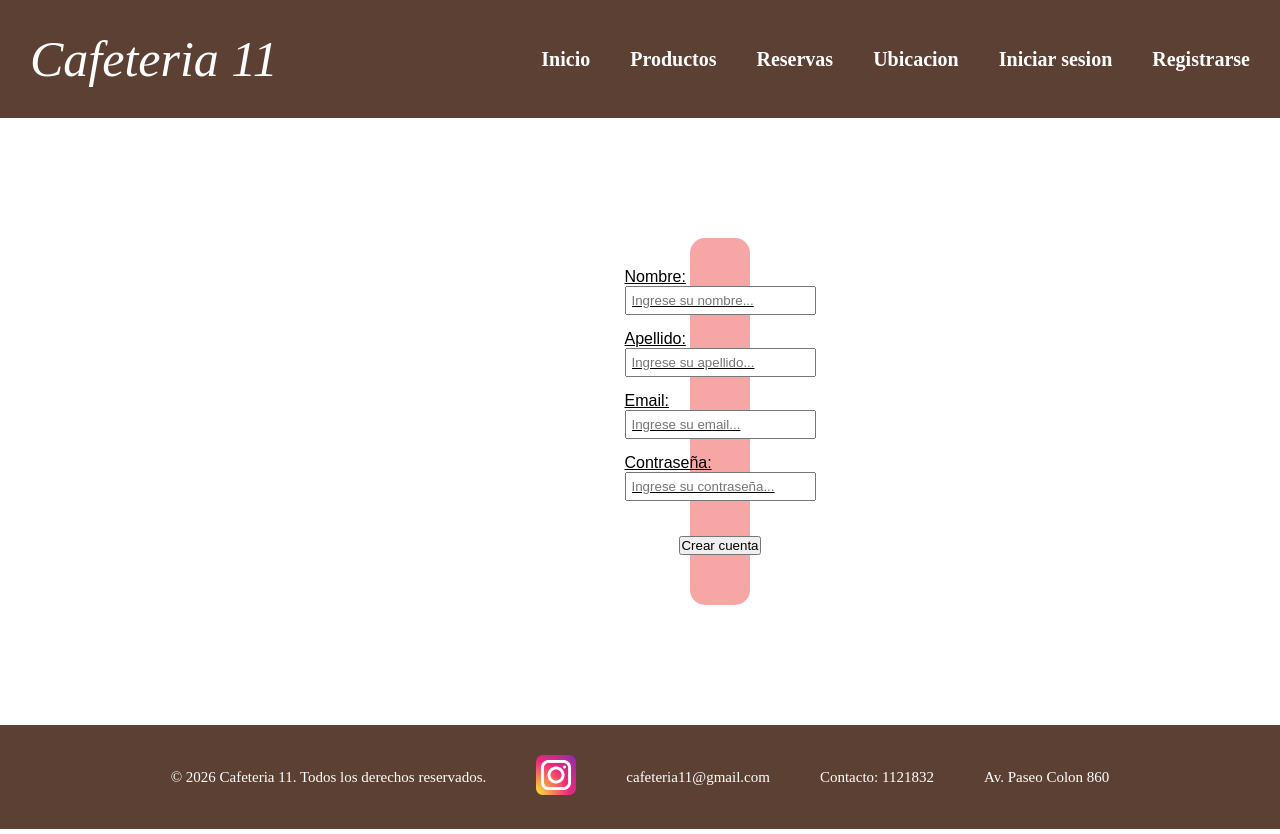
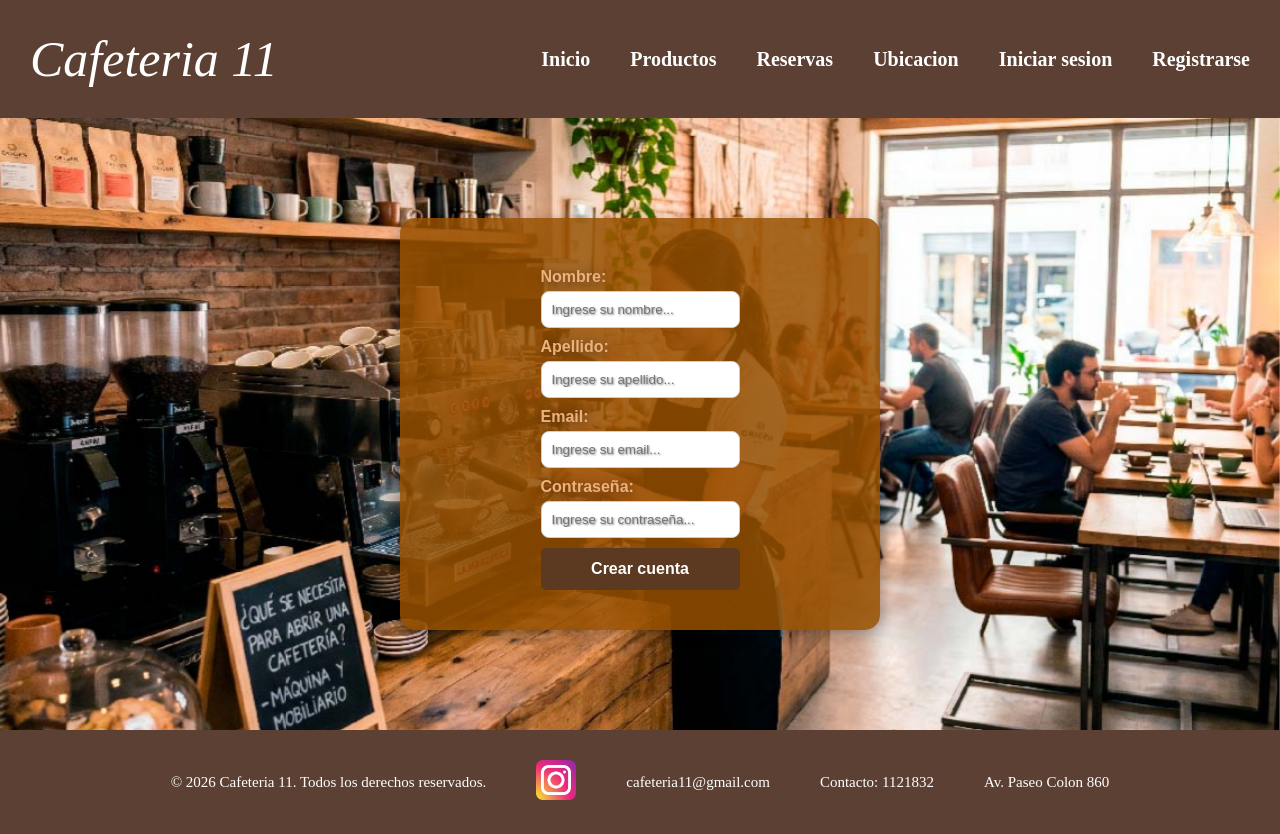
Before and after one commit to santiagoriost/Proyecto-final-integrador-IDS, a Flask app: page /usuario/register/ in a window 1280 px wide. Run offline with Flask 3, Linux system fonts and the light colour scheme.

Commit message:
termine el css de register y acomode algunas cositas minimas del css de login, al igual que ordene mejor los html de los respectivos

```diff
--- a/frontend/static/styles/register.css
+++ b/frontend/static/styles/register.css
@@ -1,35 +1,88 @@
-.contenedor_form{
+#img_portada {
+    width: 100%;
+    height: 100vh;
+    object-fit: cover;
+    position: fixed;
+    top: 0;
+    left: 0;
+    z-index: -1;
+}
+
+.contenedor_form {
     display: flex;
     flex-direction: column;
     align-items: center;
     justify-content: center;
-    background-color: #f59292d0;
-    gap: 10px;
-    margin: 100px 670px;
-    padding: 30px;
-    border-style: hidden;
+    font-family: sans-serif;
+    background-color: rgba(151, 81, 1, 0.85);
+    color: rgb(235, 178, 125);
+    gap: 15px;
+    max-width: 400px;
+    margin: 80px auto;
+    padding: 40px;
     border-radius: 15px;
-    font-family: sans-serif;
+    box-shadow: 0px 4px 15px rgba(0, 0, 0, 0.3);
+    gap: 20px;
+}
+
+#form-register {
+    width: 100%;
+    display: flex;
+    flex-direction: column;
+    gap: 20px;
+}
+
+.form_email, .form_contraseña, .form_nombre, .form_apellido {
+    display: flex;
+    flex-direction: column;
+    align-items: flex-start;
+    width: 100%;
+    text-shadow: 1px 1px 2px rgba(2, 2, 2, 0.5);
+}
+
+.form_email label, .form_contraseña label, .form_nombre label, .form_apellido label {
+    font-weight: bold;
+    text-shadow: 2px 2px 12px rgba(0, 0, 0, 0.5);
+    font-family: 'Arial', sans-serif;
+    margin-bottom: 5px;
+    margin-top: 10px;
+}
+
+.form_email_input input, .form_contraseña_input input, .form_nombre_input input, .form_apellido_input input {
+    width: 100%;
+    text-shadow: 1px 1px 2px rgba(0, 0, 0, 0.5);
+    font-family: 'Arial', sans-serif;
+}
+
+.form_email_input input, .form_contraseña_input input, .form_nombre_input input, .form_apellido_input input {
+    width: 100%;
+    padding: 10px;
+    border-radius: 8px;
+    border: 1px solid #ccc;
+    box-sizing: border-box;
+    outline: none;
+    text-shadow: 1px 1px 2px rgba(0, 0, 0, 0.5);
 
 }
 
-form{
-    display: flex;
-    flex-direction: column;
-    align-items: center;
+.form_actions {
+    width: 100%;
+    margin-top: 10px;
 }
 
-.form_group{
-    display: flex;
-    flex-direction: column;
-    text-decoration: underline;
+.form_actions button {
+        width: 100%;
+    padding: 12px;
+    background-color: #5c3a21;
+    color: white;
+    border: none;
+    border-radius: 5px;
+    font-size: 16px;
+    cursor: pointer;
+    font-weight: bold;
+    transition: background 0.3s;
 }
 
-.form_actions{
-    margin: 20px;
+.form_actions button:hover {
+    background-color: #7a4b2b;
 }
-
-.form_group input{
-    margin-bottom: 15px;
-    padding: 5px;
-}
--- a/frontend/templates/register.html
+++ b/frontend/templates/register.html
@@ -4,26 +4,39 @@
 <link rel="stylesheet" href="{{url_for('static', filename='styles/register.css')}}">
 {% endblock %}
 {% block contenido %}
+<img src="{{ url_for('static', filename='imagenes/cafeteria_ejemplo.jpg') }}" id='img_portada' alt="cafeteria">
+
 <div class="contenedor_form">
     <form action="{{url_for('usuarios.manejo_register')}}" method="post">
-    <div class="form_group">
 
+            <div class="form_nombre">
             <label for="nombre">Nombre:</label>
+            <div class="form_nombre_input">
             <input type="text" id="nombre_usuario" name="nombre" placeholder="Ingrese su nombre...">
-
+    </div>
+    </div>
+            <div class="form_apellido">
             <label for="apellido">Apellido:</label>
+            <div class="form_apellido_input">
             <input type="text" id="apellido_usuario" name="apellido" placeholder="Ingrese su apellido...">
-
+    </div>
+    </div>
+            <div class="form_email">
             <label for="email_usuario">Email:</label>
+            <div class="form_email_input">
             <input type="email" id="email_usuario" name="email" placeholder="Ingrese su email...">
-
+    </div>
+    </div>
+            <div class="form_contraseña">
             <label for="clave_usuario">Contraseña:</label>
+            <div class="form_contraseña_input">
             <input type="password" id="clave_usuario" name="clave" placeholder="Ingrese su contraseña...">
+    </div>
     </div>
 
             <div class="form_actions">
             <button type="submit">Crear cuenta</button>
-    </form>
+    </div>
 </div>
 
 {% endblock %}
```
Also changed, not shown: frontend/static/styles/login.css (+6 -2 lines), frontend/templates/login.html (+6 -2 lines). Lines whose indentation alone changed are shown as unchanged.
